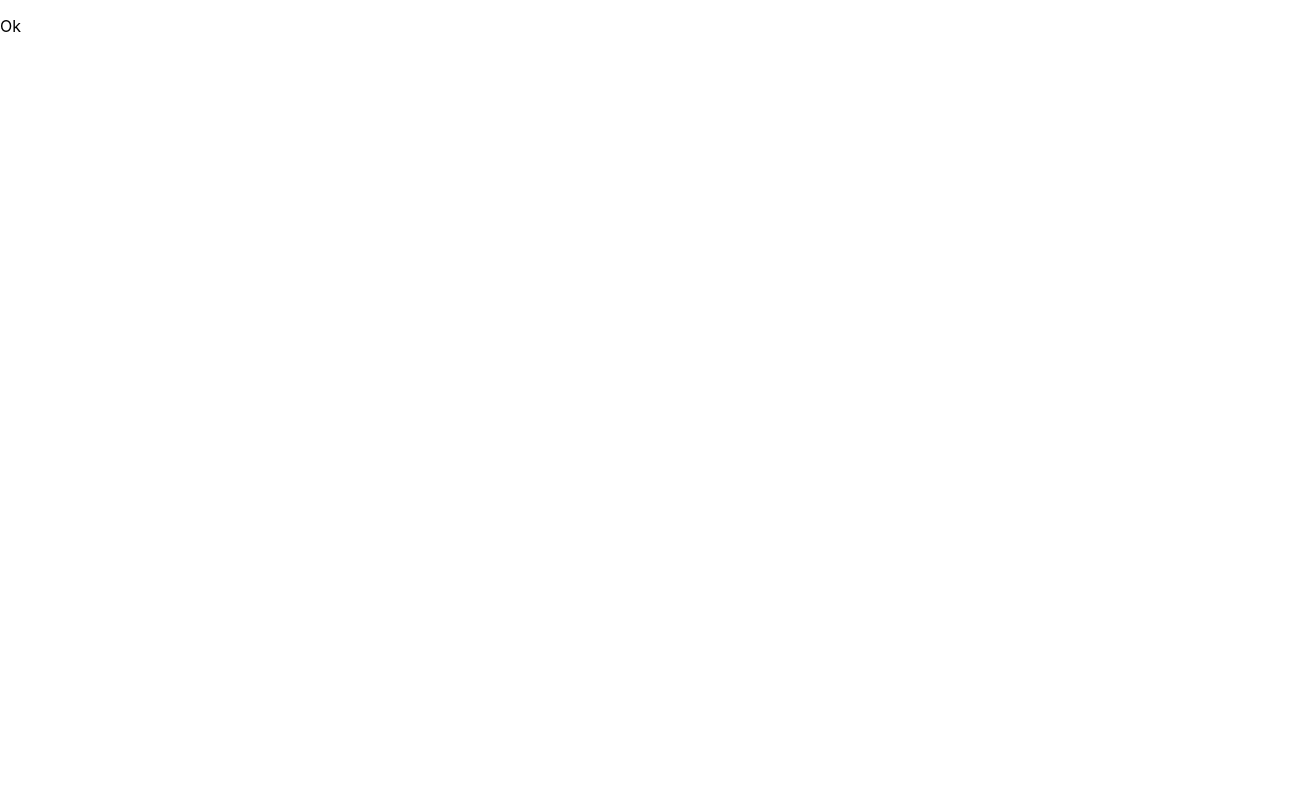
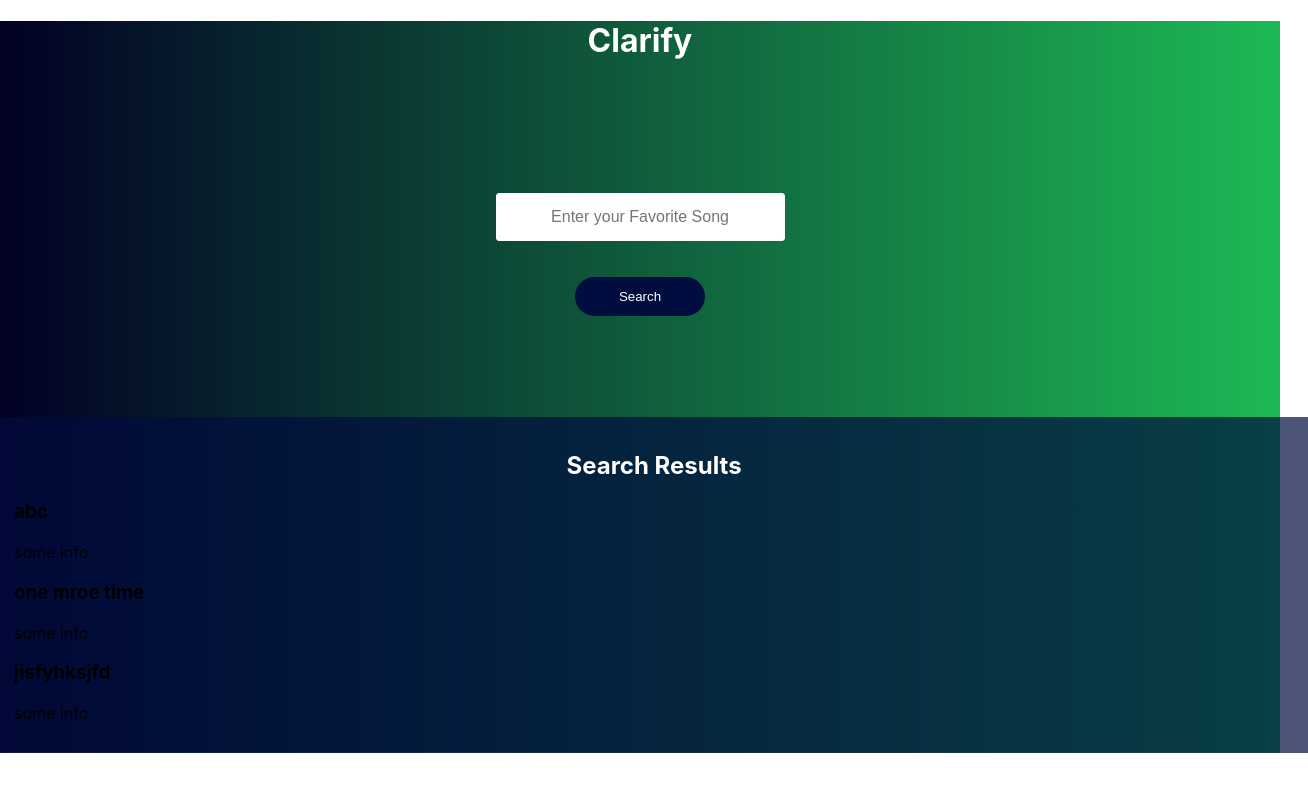
Before and after one commit to srym8/clarify, a React (Create React App) app: page / in a window 1280 px wide. Shown: the top 792 px of the page, 1308 px wide, since content can reach past the window. Built offline with nearby package versions, Linux system fonts and the light colour scheme.

Commit message:
Rendering search bar, button, title and search results div. Also Initial song data props

```diff
--- a/src/components/App/App.css
+++ b/src/components/App/App.css
@@ -0,0 +1,19 @@
+body,
+html,
+#root {
+  height: 100%;
+}
+
+h1 {
+    color: white;
+    text-align: center;
+}
+
+.App {
+    background: rgb(2,0,36);
+    background: linear-gradient(90deg, rgba(2,0,36,1) 0%, rgba(29,185,84,1) 100%);
+    height: 100%;
+    background-size: cover;
+    background-position: center;
+    background-attachment: fixed;
+}
--- a/src/components/App/App.js
+++ b/src/components/App/App.js
@@ -1,11 +1,25 @@
-import React from "react";
+import React, { useState } from "react";
+import "./App.css";
+
+import SearchBar from "../SearchBar/SearchBar";
+import SearchResults from "../SearchResults/SearchResults";
+
 
 function App() {
-return (
-    <div>
-        <p>Ok</p>
-    </div>
-)
+    const [results, setresults] = useState(["abc", "one mroe time", "jisfyhksjfd"])
+
+    return (
+        <div>
+            <div className="App">
+                <h1>Clarify</h1>
+                <div className="Search">
+                    <SearchBar />
+                    <SearchResults results={results}/>
+                </div>
+
+            </div>
+        </div>
+    )
 }
 
 export default App
--- a/src/components/SearchBar/SearchBar.css
+++ b/src/components/SearchBar/SearchBar.css
@@ -0,0 +1,40 @@
+.searchBar {
+    display: flex;
+    flex-direction: column;
+    align-items: center;
+    padding-top: 6.94rem;
+    margin-bottom: 6.33rem;
+}
+
+.searchBar input {
+    width: 287px;
+    padding: .88rem 0;
+    border: 1px solid #fff;
+    border-radius: 3px;
+    margin-bottom: 2.22rem;
+    color: #010c3f;
+    text-align: center;
+    font-size: 1rem;
+}
+
+.searchBar input:focus {
+    outline: none;
+}
+
+.sButton {
+    cursor: pointer;
+    width: 8.11rem;
+    padding: .77rem 0;
+    border-radius: 54px;
+    background-color: #010c3f;
+    text-align: center;
+    font-size: .833rem;
+    transition: background-color .25s;
+    border: 0px;
+    color: #fff;
+    font-weight: 500;
+}
+
+.sButton:hover {
+    background-color: rgba(0, 94, 147, .7);
+}
--- a/src/components/SearchBar/SearchBar.js
+++ b/src/components/SearchBar/SearchBar.js
@@ -0,0 +1,22 @@
+import React from "react";
+
+import "./SearchBar.css";
+
+function SearchBar(props) {
+    const handleChange = () => {
+
+    }
+
+    const search = () => {
+
+    }
+
+    return (
+        <div className="searchBar">
+            <input placeholder="Enter your Favorite Song" onChange={handleChange}></input>
+            <button className="sButton" onClick={search}>Search</button>
+        </div>
+    )
+}
+
+export default SearchBar
--- a/src/components/SearchResults/SearchResults.css
+++ b/src/components/SearchResults/SearchResults.css
@@ -0,0 +1,12 @@
+h2 {
+    color: white;
+    text-align: center;
+}
+
+.SearchResults {
+    width: 100%;
+    padding: 950px;
+    overflow-y: scroll;
+    padding: .88rem;
+    background-color: rgba(1, 12, 63, 0.7);
+}
--- a/src/components/SearchResults/SearchResults.js
+++ b/src/components/SearchResults/SearchResults.js
@@ -0,0 +1,16 @@
+import React from "react";
+
+import "./SearchResults.css";
+
+import TrackList from "../TrackList/TrackList";
+
+function SearchResults(props) {
+    return (
+        <div className="SearchResults">
+            <h2>Search Results</h2>
+            <TrackList tracks={props.results}/>
+        </div>
+    )
+}
+
+export default SearchResults
--- a/src/components/Track/Track.js
+++ b/src/components/Track/Track.js
@@ -0,0 +1,12 @@
+import React from "react";
+
+function Track(props) {
+    return (
+        <div className="Track">
+            <h3>{props.name}</h3>
+            <p>some info</p>
+        </div>
+    )
+}
+
+export default Track
--- a/src/components/TrackList/TrackList.js
+++ b/src/components/TrackList/TrackList.js
@@ -0,0 +1,20 @@
+import React from "react";
+
+import "./TrackList.css";
+
+import Track from "../Track/Track";
+
+function TrackList(props) {
+
+    return (
+        <div className="TrackList">
+            {props.tracks.map((track) => {
+                return (
+                    <Track name={track}/>
+                )
+            })}
+        </div>
+    )
+}
+
+export default TrackList
```
Also changed, not shown: src/components/Playlist/Playlist.js (+11 -0 lines).
